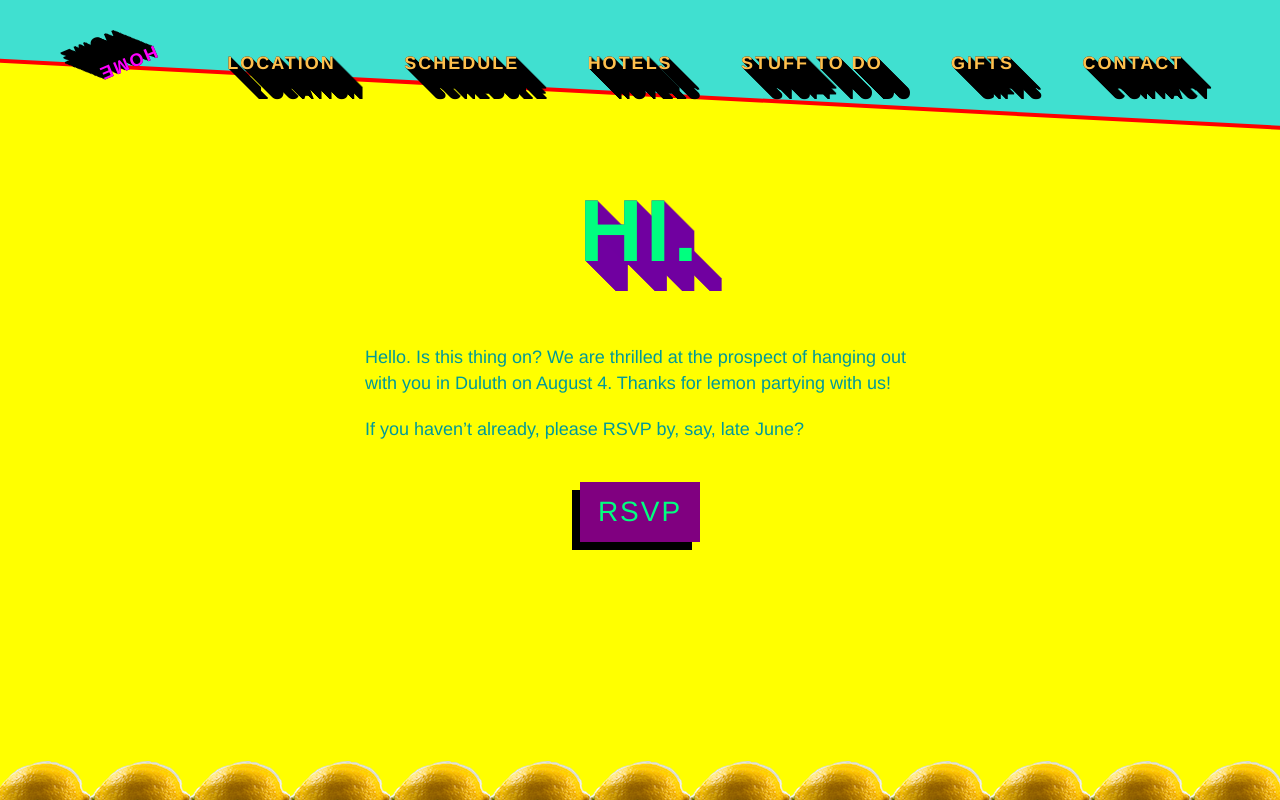
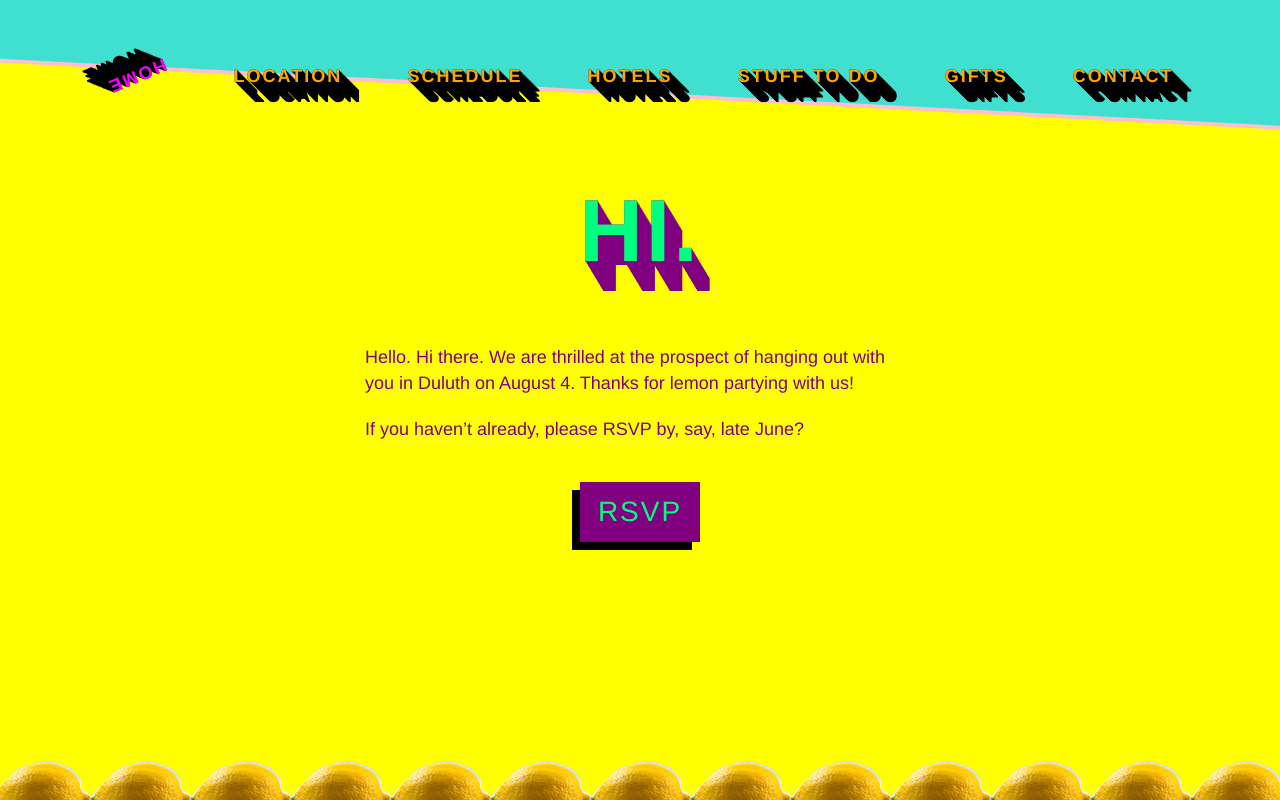
Before and after one commit to lemonparty/lemonparty2018, a Flask app: template templates/home.html in a window 1280 px wide. Run offline with Flask 2, Linux system fonts and the light colour scheme; the template is opened without the code that fills it, so the values that code supplies are empty; some libraries are stand-ins or nearby versions.

Commit message:
style updates

```diff
--- a/src/app.scss
+++ b/src/app.scss
@@ -29,6 +29,7 @@ body {
     line-height: 26px;
     background-color: yellow;
     color: darken(aqua, 20%);
+    color: purple;
 
     @media (max-width: 500px) {
       padding-top: $nav-height;
@@ -37,11 +38,11 @@ body {
 }
 
 $text-shadow-values: ();
-$text-shadow-color: darken(darkviolet, 10%);
+$text-shadow-color: purple;
 
 @for $i from 0 through 30 {
   $offset: $i * 1px;
-  $text-shadow-values: append($text-shadow-values, $offset $offset 0 $text-shadow-color);
+  $text-shadow-values: append($text-shadow-values, $offset * 0.6 $offset 0 $text-shadow-color);
 }
 
 .page-title {
--- a/src/nav.scss
+++ b/src/nav.scss
@@ -1,7 +1,7 @@
 $text-shadow-values: ();
 $text-shadow-color: #000;
 
-@for $i from 0 through 30 {
+@for $i from 0 through 20 {
   $offset: $i * 1px;
   $text-shadow-values: append($text-shadow-values, $offset $offset 0 $text-shadow-color);
 }
@@ -13,7 +13,7 @@ $text-shadow-color: #000;
   left: 0;
   width: 100%;
   height: $nav-height;
-  padding: 3vw;
+  padding: 4vw;
   display: flex;
   flex-wrap: wrap;
   justify-content: space-evenly;
@@ -28,7 +28,7 @@ $text-shadow-color: #000;
     height: $nav-height;
     background: turquoise;
     transform: rotate(8deg);
-    box-shadow: 0 4px 0 red;
+    box-shadow: 0 4px 0 pink;
 
     @media (min-width: 900px) {
       transform: rotate(3deg);
@@ -38,7 +38,7 @@ $text-shadow-color: #000;
       top: -150px;
     }
 
-    @media (max-width: 350px) {
+    @media (max-width: 390px) {
       top: -100px;
     }
   }
@@ -55,7 +55,7 @@ $text-shadow-color: #000;
     font-weight: bold;
     text-decoration: none;
     text-transform: uppercase;
-    color: lighten(orange, 15%);
+    color: lighten(orange, 0%);
     text-shadow: zip($text-shadow-values);
 
     &:hover {
--- a/static/app.css
+++ b/static/app.css
@@ -60,7 +60,8 @@ body {
     font-size: 18px;
     line-height: 26px;
     background-color: yellow;
-    color: #009999; }
+    color: #009999;
+    color: purple; }
     @media (max-width: 500px) {
       body.logged-in {
         padding-top: 272px; } }
@@ -74,7 +75,7 @@ body {
   letter-spacing: 3px;
   color: springgreen;
   font-weight: bold;
-  text-shadow: 0px 0px 0 #7000a0, 1px 1px 0 #7000a0, 2px 2px 0 #7000a0, 3px 3px 0 #7000a0, 4px 4px 0 #7000a0, 5px 5px 0 #7000a0, 6px 6px 0 #7000a0, 7px 7px 0 #7000a0, 8px 8px 0 #7000a0, 9px 9px 0 #7000a0, 10px 10px 0 #7000a0, 11px 11px 0 #7000a0, 12px 12px 0 #7000a0, 13px 13px 0 #7000a0, 14px 14px 0 #7000a0, 15px 15px 0 #7000a0, 16px 16px 0 #7000a0, 17px 17px 0 #7000a0, 18px 18px 0 #7000a0, 19px 19px 0 #7000a0, 20px 20px 0 #7000a0, 21px 21px 0 #7000a0, 22px 22px 0 #7000a0, 23px 23px 0 #7000a0, 24px 24px 0 #7000a0, 25px 25px 0 #7000a0, 26px 26px 0 #7000a0, 27px 27px 0 #7000a0, 28px 28px 0 #7000a0, 29px 29px 0 #7000a0, 30px 30px 0 #7000a0; }
+  text-shadow: 0px 0px 0 purple, 0.6px 1px 0 purple, 1.2px 2px 0 purple, 1.8px 3px 0 purple, 2.4px 4px 0 purple, 3px 5px 0 purple, 3.6px 6px 0 purple, 4.2px 7px 0 purple, 4.8px 8px 0 purple, 5.4px 9px 0 purple, 6px 10px 0 purple, 6.6px 11px 0 purple, 7.2px 12px 0 purple, 7.8px 13px 0 purple, 8.4px 14px 0 purple, 9px 15px 0 purple, 9.6px 16px 0 purple, 10.2px 17px 0 purple, 10.8px 18px 0 purple, 11.4px 19px 0 purple, 12px 20px 0 purple, 12.6px 21px 0 purple, 13.2px 22px 0 purple, 13.8px 23px 0 purple, 14.4px 24px 0 purple, 15px 25px 0 purple, 15.6px 26px 0 purple, 16.2px 27px 0 purple, 16.8px 28px 0 purple, 17.4px 29px 0 purple, 18px 30px 0 purple; }
 
 .text {
   position: relative;
@@ -92,7 +93,7 @@ body {
   left: 0;
   width: 100%;
   height: 272px;
-  padding: 3vw;
+  padding: 4vw;
   display: flex;
   flex-wrap: wrap;
   justify-content: space-evenly;
@@ -106,14 +107,14 @@ body {
     height: 272px;
     background: turquoise;
     transform: rotate(8deg);
-    box-shadow: 0 4px 0 red; }
+    box-shadow: 0 4px 0 pink; }
     @media (min-width: 900px) {
       .nav-bg {
         transform: rotate(3deg); } }
     @media (max-width: 500px) {
       .nav-bg {
         top: -150px; } }
-    @media (max-width: 350px) {
+    @media (max-width: 390px) {
       .nav-bg {
         top: -100px; } }
   .nav-link {
@@ -128,8 +129,8 @@ body {
     font-weight: bold;
     text-decoration: none;
     text-transform: uppercase;
-    color: #ffc04d;
-    text-shadow: 0px 0px 0 #000, 1px 1px 0 #000, 2px 2px 0 #000, 3px 3px 0 #000, 4px 4px 0 #000, 5px 5px 0 #000, 6px 6px 0 #000, 7px 7px 0 #000, 8px 8px 0 #000, 9px 9px 0 #000, 10px 10px 0 #000, 11px 11px 0 #000, 12px 12px 0 #000, 13px 13px 0 #000, 14px 14px 0 #000, 15px 15px 0 #000, 16px 16px 0 #000, 17px 17px 0 #000, 18px 18px 0 #000, 19px 19px 0 #000, 20px 20px 0 #000, 21px 21px 0 #000, 22px 22px 0 #000, 23px 23px 0 #000, 24px 24px 0 #000, 25px 25px 0 #000, 26px 26px 0 #000, 27px 27px 0 #000, 28px 28px 0 #000, 29px 29px 0 #000, 30px 30px 0 #000; }
+    color: orange;
+    text-shadow: 0px 0px 0 #000, 1px 1px 0 #000, 2px 2px 0 #000, 3px 3px 0 #000, 4px 4px 0 #000, 5px 5px 0 #000, 6px 6px 0 #000, 7px 7px 0 #000, 8px 8px 0 #000, 9px 9px 0 #000, 10px 10px 0 #000, 11px 11px 0 #000, 12px 12px 0 #000, 13px 13px 0 #000, 14px 14px 0 #000, 15px 15px 0 #000, 16px 16px 0 #000, 17px 17px 0 #000, 18px 18px 0 #000, 19px 19px 0 #000, 20px 20px 0 #000; }
     .nav-link:hover {
       color: springgreen; }
     .nav-link.active {
--- a/templates/home.html
+++ b/templates/home.html
@@ -8,7 +8,7 @@
   <h1 class="page-title">HI.</h1>
 
   <p class="text">
-    Hello. Is this thing on? We are thrilled at the prospect of hanging out with you in Duluth on August 4. Thanks for lemon partying with us!
+    Hello. Hi there. We are thrilled at the prospect of hanging out with you in Duluth on August 4. Thanks for lemon partying with us!
   </p>
   <p class="text">
     If you haven’t already, please RSVP by, say, late June?
```
